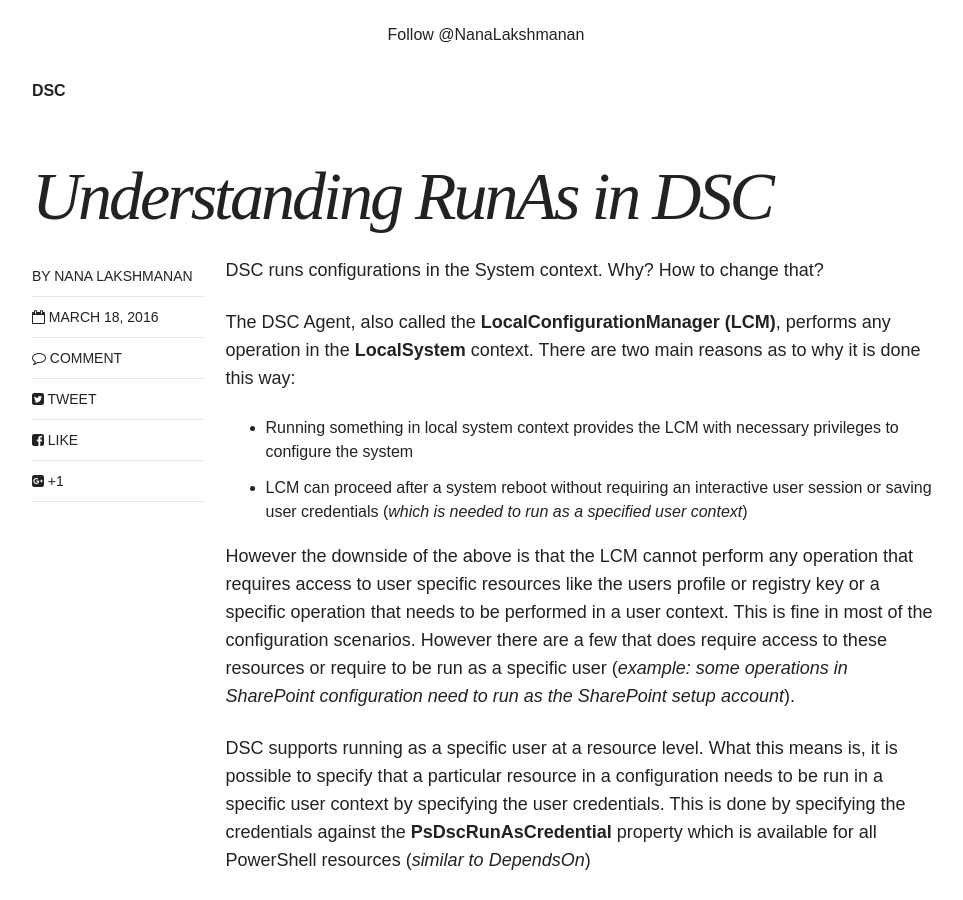
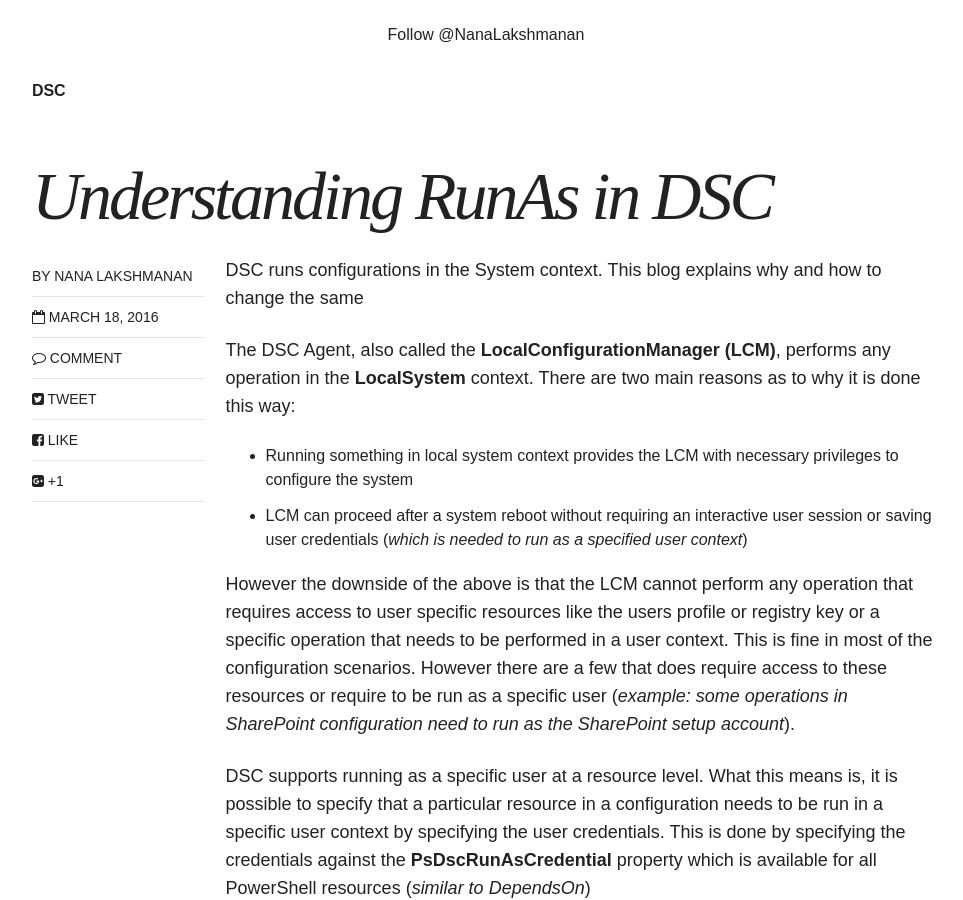
Before and after one commit to nanalakshmanan/nanalakshmanan.github.io, a Jekyll site: the page built from _posts/blog/2016-03-18-Understanding-RunAs.md, in a window 1280 px wide and 900 px high, scrolled down 396 px. Shown: the whole window, without its empty margins (154-1117 px from the left). Built offline with Jekyll 4.4.1, drawn with Linux system fonts in a browser that asks for light colours; nearby versions of some CDN libraries; comment, search, counter and statistics services are not loaded.

Commit message:
Update 2016-03-18-Understanding-RunAs.md

```diff
--- a/_posts/blog/2016-03-18-Understanding-RunAs.md
+++ b/_posts/blog/2016-03-18-Understanding-RunAs.md
@@ -8,7 +8,7 @@ tags: [DSC]
 share: true
 ---
 
-DSC runs configurations in the System context. Why? How to change that?
+DSC runs configurations in the System context. This blog explains why and how to change the same
 
 The DSC Agent, also called the **LocalConfigurationManager (LCM)**, performs any operation in the **LocalSystem** context. There are two main reasons as to why it is done this way:
 * Running something in local system context provides the LCM with necessary privileges to configure the system
```
